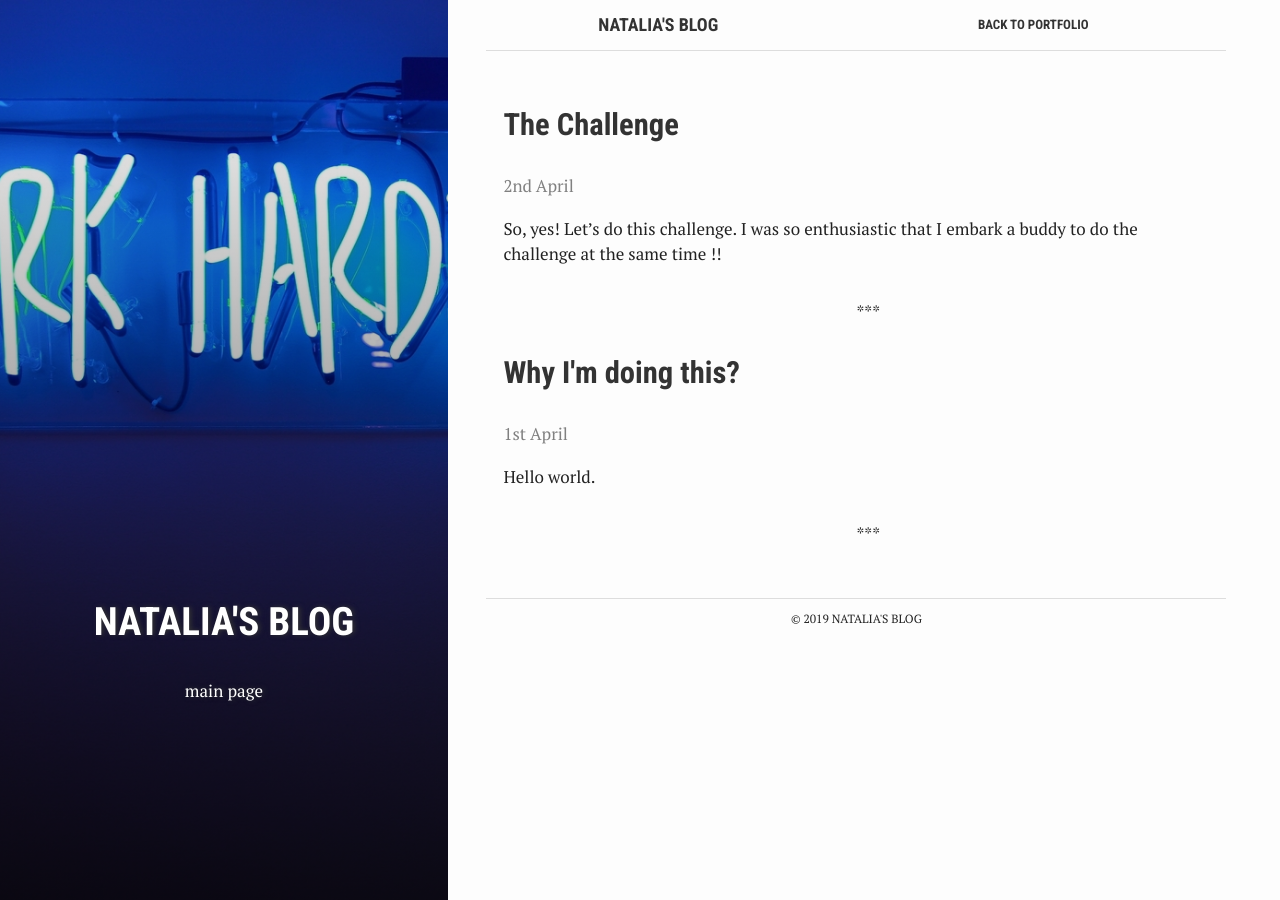
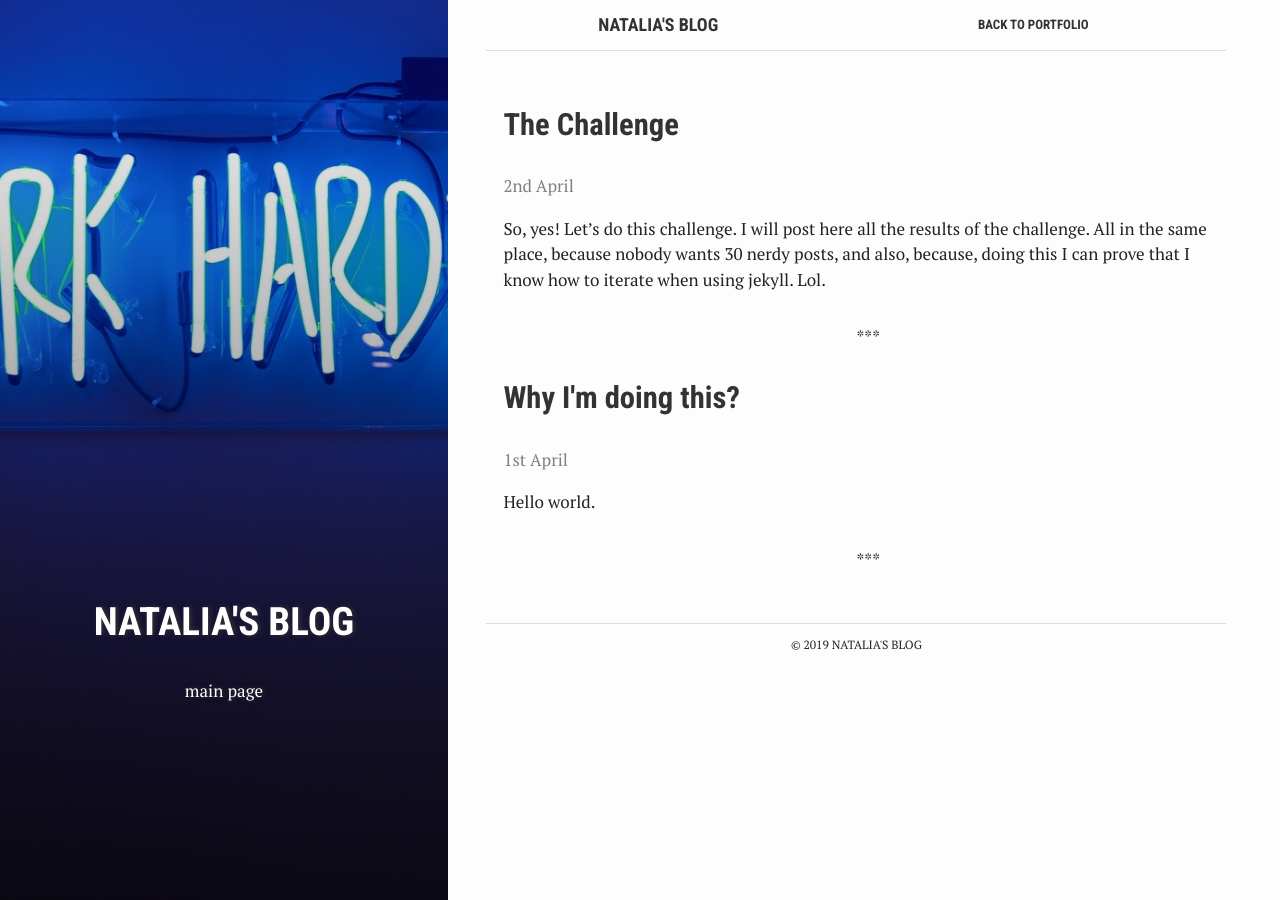
Before and after one commit to v-natalia/js-30, a Jekyll site: the page built from index.html, in a window 1280 px wide. Built offline with Jekyll 4.4.1, drawn with Linux system fonts in a browser that asks for light colours.

Commit message:
post 2 modified

```diff
--- a/my_collections/_posts/2019-04-02-challenge-update.markdown
+++ b/my_collections/_posts/2019-04-02-challenge-update.markdown
@@ -8,7 +8,8 @@ permalink: /posts/js-30-challenge
 bg: workcreate.jpg
 ---
 
-So, yes! Let's do this challenge. I was so enthusiastic that I embark a buddy to do the challenge at the same time !!
+So, yes! Let's do this challenge. I will post here all the results of the challenge.
+All in the same place, because nobody wants 30 nerdy posts, and also, because, doing this I can prove that I know how to iterate when using jekyll. Lol.
 
 {% for post in site.days %}
   <ul>
```
